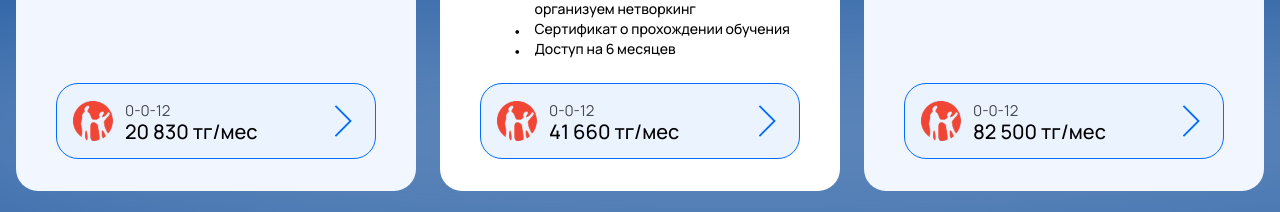
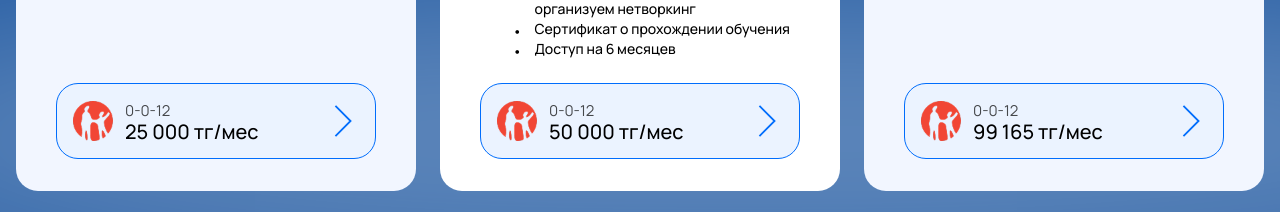
Before and after one commit to temirrllan/ittalker, a Next.js app: page / in a window 1280 px wide. Shown: the part 5423-5635 px from the top of the page. Built offline with nearby package versions, Linux system fonts and the light colour scheme.

Commit message:
feat: Изменил цены для рассрочки тарифов

```diff
--- a/src/sections/PriceSection.tsx
+++ b/src/sections/PriceSection.tsx
@@ -113,7 +113,7 @@ const PriceSection = ({ openModal }: PriceSectionProps) => {
       ],
       monthlyPayment: {
         months: '0-0-12',
-        amount: '20 830 тг/мес'
+        amount: '25 000 тг/мес'
       }
     },
     {
@@ -132,7 +132,7 @@ const PriceSection = ({ openModal }: PriceSectionProps) => {
       ],
       monthlyPayment: {
         months: '0-0-12',
-        amount: '41 660 тг/мес'
+        amount: '50 000 тг/мес'
       }
     },
     {
@@ -148,7 +148,7 @@ const PriceSection = ({ openModal }: PriceSectionProps) => {
       ],
       monthlyPayment: {
         months: '0-0-12',
-        amount: '82 500 тг/мес'
+        amount: '99 165 тг/мес'
       }
     }
   ];
```
